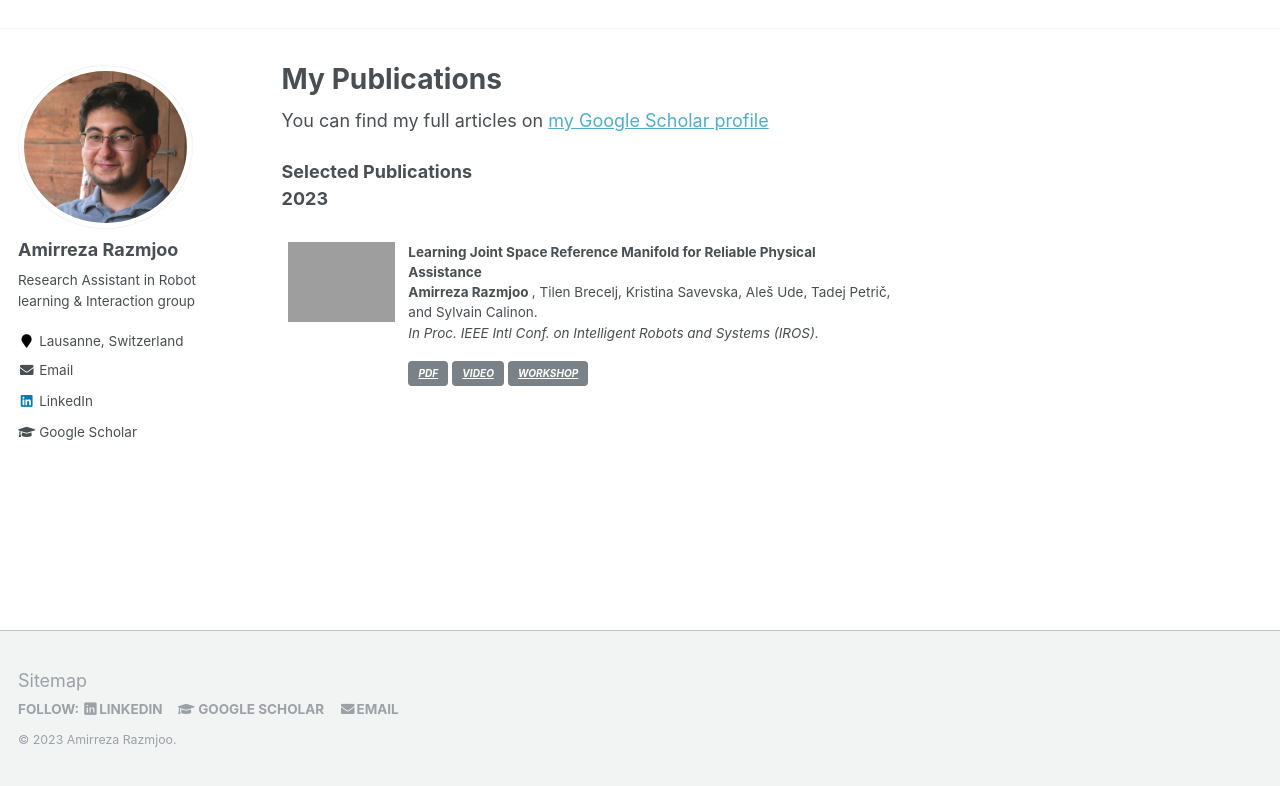
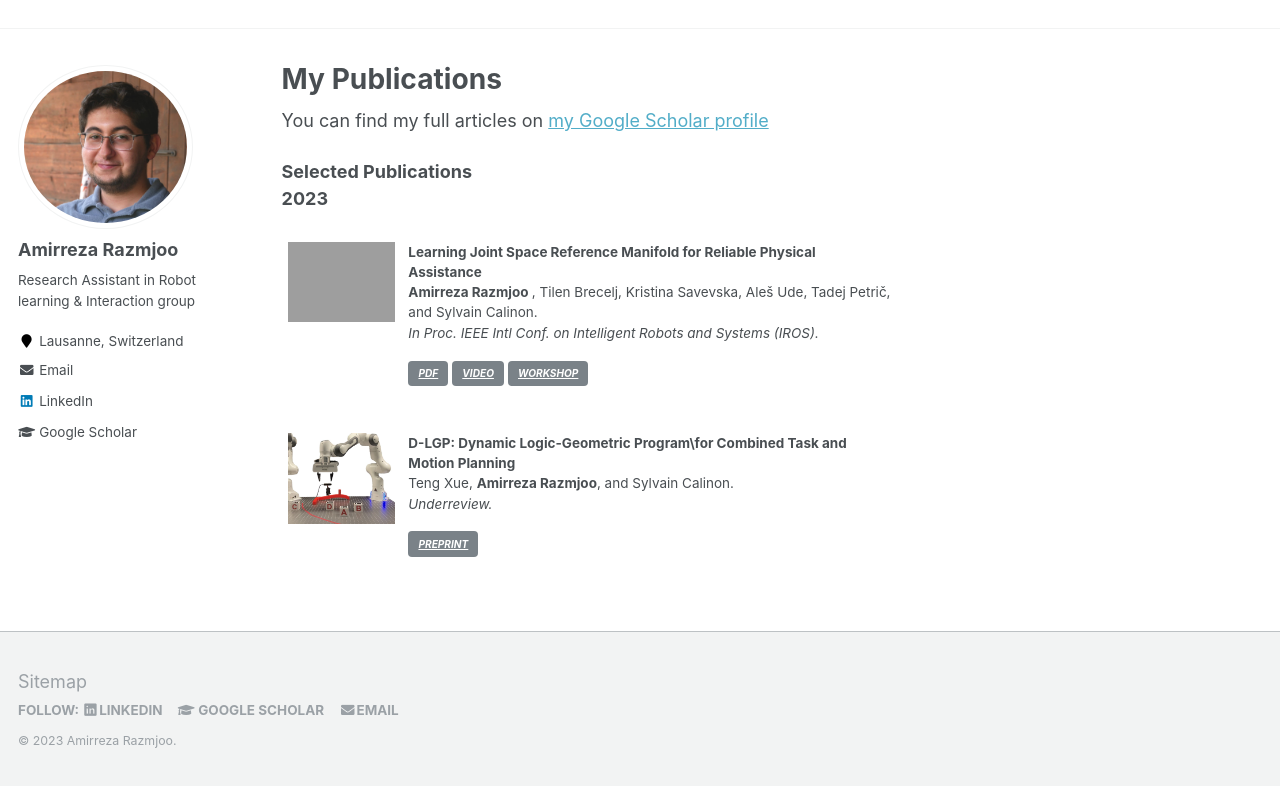
Before and after one commit to amirrazmjoo/amirrazmjoo.github.io, a Jekyll site: the page built from _pages/publications.md, in a window 1280 px wide and 1157 px high. Shown: the part 371-1157 px from the top of the window. Built offline with Jekyll 4.4.1, drawn with Linux system fonts in a browser that asks for light colours.

Commit message:
teng's paper is added

```diff
--- a/_pages/publications.md
+++ b/_pages/publications.md
@@ -24,3 +24,17 @@
 </tr>
 </tbody>
 </table>
+
+<table >
+<tbody>
+<tr> <td style="width:120px; height=120px; vertical-align: top;"> <img style="float: left; margin-right: 10px " src="https://amirrazmjoo.github.io/images/ICRA24.jpeg" width="120px" height="120px" border="2px solid #bbb"> </td>
+<td style= "height=120px; vertical-align: top;"> <p>
+<strong> D-LGP: Dynamic Logic-Geometric Program\\for Combined Task and Motion Planning </strong> <br>
+Teng Xue, <strong>Amirreza Razmjoo</strong>, and Sylvain Calinon. <br>
+<i> Underreview.
+<br>
+<div class="links">
+    <a class="btn btn-info" href="https://arxiv.org/pdf/2312.02731.pdf" role="button" target="_blank"> PREPRINT </a> </div> </i>  </p> </td>
+</tr>
+</tbody>
+</table>
```
Also changed, not shown: images/ICRA24.jpeg (added).
